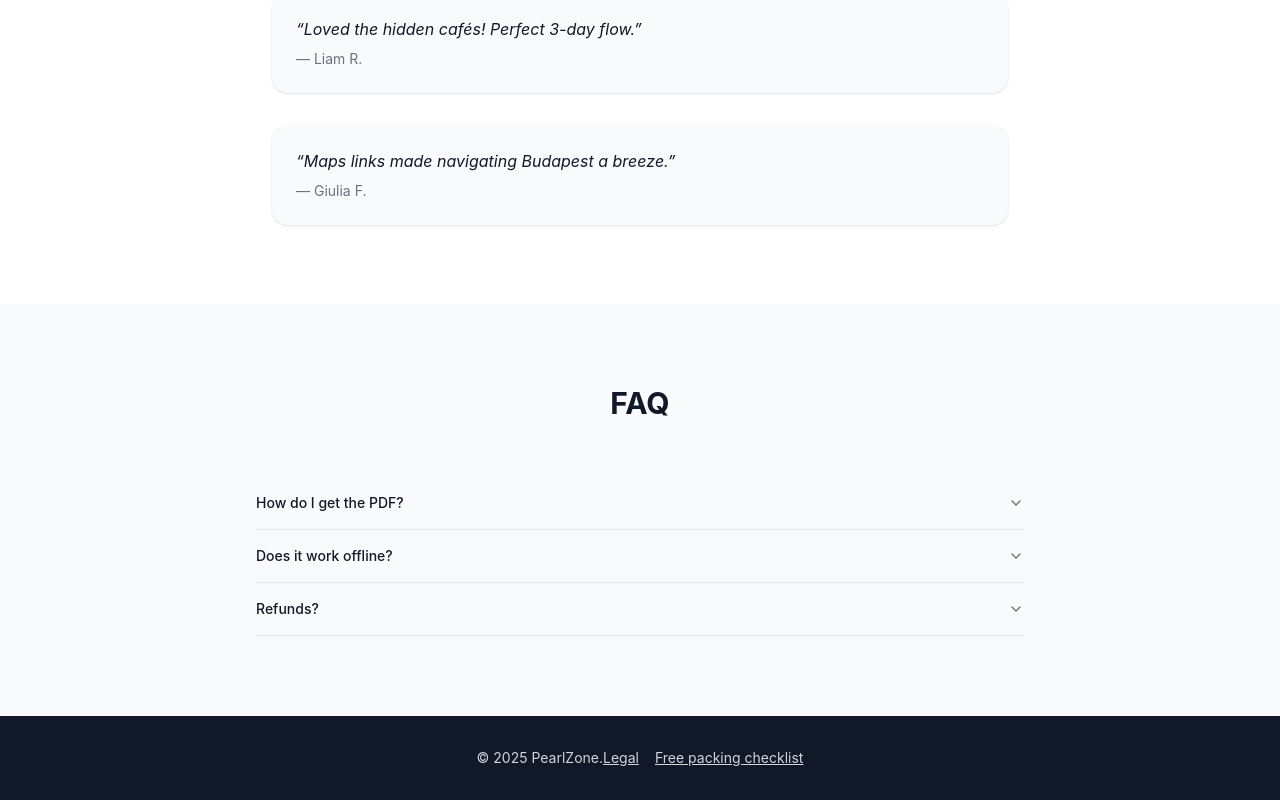
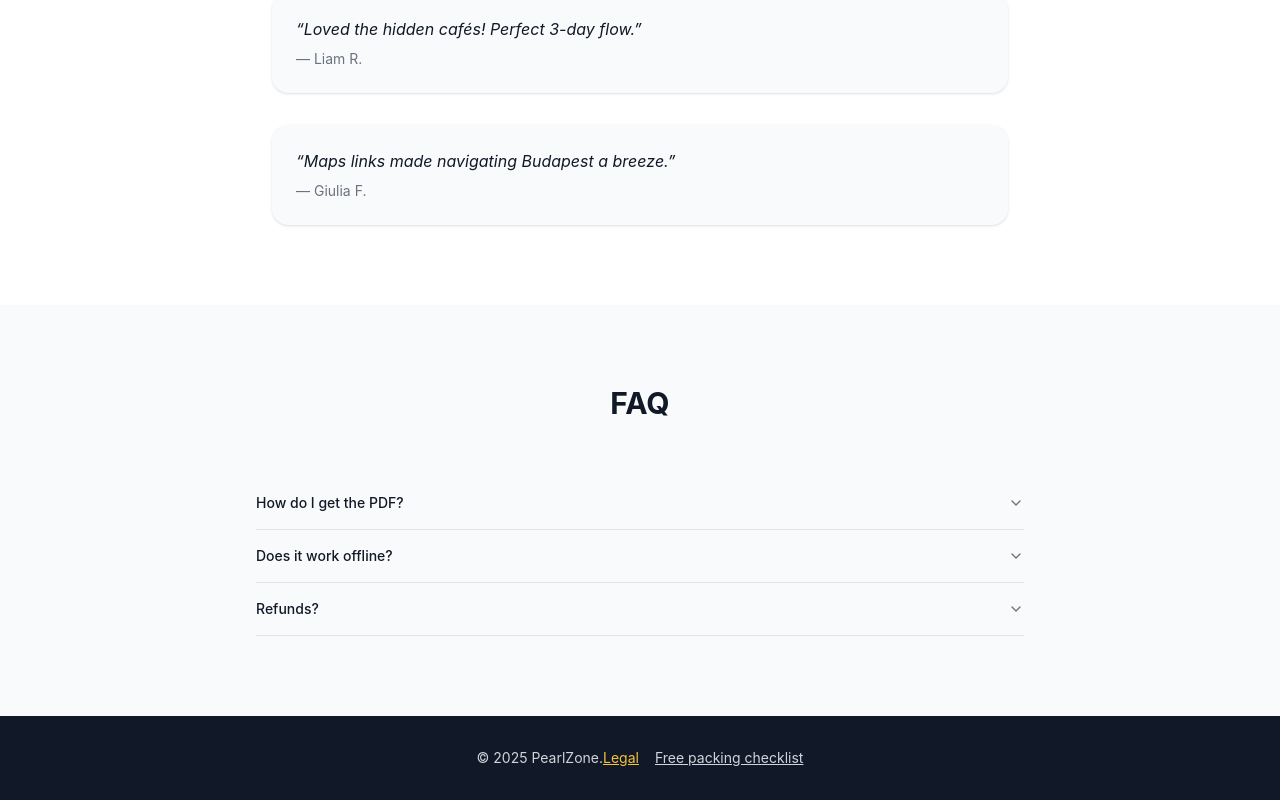
Before and after one commit to Mikkamakka29/pearlzone-guide, a Next.js app: page / in a window 1280 px wide. Shown: the part 1469-2269 px from the top of the page. Built offline with nearby package versions, Linux system fonts and the light colour scheme.

Commit message:
fix: footer label button color

```diff
--- a/src/app/page.tsx
+++ b/src/app/page.tsx
@@ -97,7 +97,7 @@ export default function Home() {
       <footer className="bg-gray-900 text-gray-300 text-center py-8 text-sm space-x-4">
         © {new Date().getFullYear()} PearlZone.
 
-        <a href="/legal" className="underline hover:text-white">
+        <a href="/legal" className="underline text-accent hover:text-white">
           Legal
         </a>
 
```
